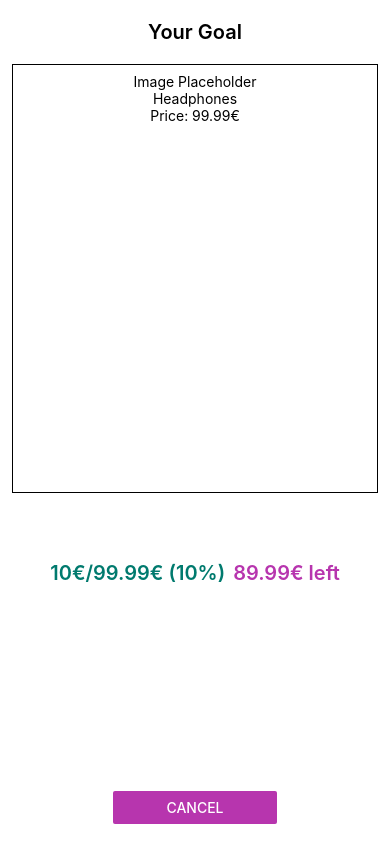
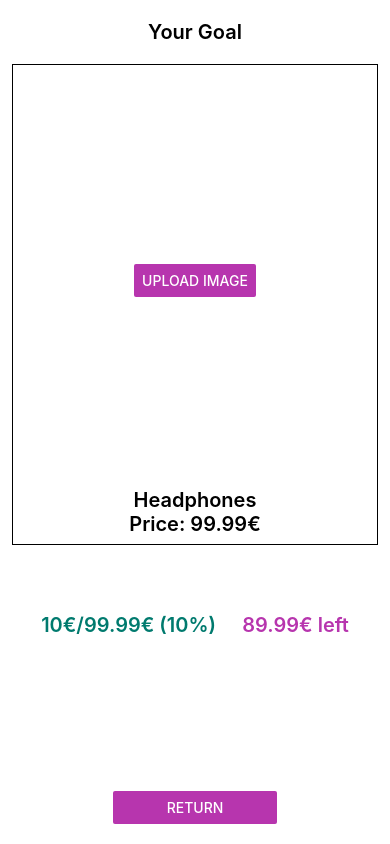
Before and after one commit to krisograbek/kill-da-habit, a React Native app: screen / in a window 390 px wide. Both pictures are taken after a click on the element 158 px from the left and 89 px from the top of the page. Built offline with nearby package versions, Linux system fonts and the light colour scheme.

Commit message:
style adjustments, add image key to goals

```diff
--- a/App.js
+++ b/App.js
@@ -11,7 +11,7 @@ export default function App() {
   const [createHabitVisible, setCreateHabitVisible] = useState(false);
   const [isGoalModalVisible, setIsGoalModalVisible] = useState(false);
   const [habitList, setHabitList] = useState([]);
-  const [currentGoal, setCurrentGoal] = useState({ name: "Headphones", price: 99.99 })
+  const [currentGoal, setCurrentGoal] = useState({ name: "Headphones", price: 99.99, img: "" })
   return (
     <View style={styles.appContainer}>
       <Header>
--- a/components/ProgressBar.js
+++ b/components/ProgressBar.js
@@ -3,7 +3,6 @@ import { Pressable, StyleSheet, Text, View } from 'react-native';
 import { theme } from '../global.styles';
 
 const ProgressBar = ({ progress, mainStyles }) => {
-  console.log(mainStyles)
   return (
     <View style={[styles.mainContainer, mainStyles]}>
       <View style={[styles.leftSide, { flex: progress }]}>
--- a/components/SavingGoal.js
+++ b/components/SavingGoal.js
@@ -4,7 +4,7 @@ import { theme } from '../global.styles';
 import ProgressBar from './ProgressBar';
 
 const SavingGoal = ({ isVisible, setIsVisible, goal, saved }) => {
-  const { name, price } = goal;
+  const { name, price, img } = goal;
   const progressPercent = parseInt(saved / price * 100)
   const handleOnClose = () => {
     setIsVisible(false);
@@ -13,40 +13,42 @@ const SavingGoal = ({ isVisible, setIsVisible, goal, saved }) => {
     <Modal visible={isVisible} animationType='slide' onRequestClose={handleOnClose} >
       <View style={styles.mainContainer}>
         <View style={styles.titleContainer}>
-          <Text style={styles.titleText}>
+          <Text style={styles.text}>
             Your Goal
           </Text>
         </View>
         <View style={styles.goalContainer}>
-          <View>
-            <Text>
-              Image Placeholder
-            </Text>
+          <View style={styles.imageContainer}>
+            {img === "" ? (
+              <Button title='upload image' onPress={() => { console.log("Upload Pressed") }} color={theme.colors.secondary} />
+            ) : (
+              <Text>{img}</Text>
+            )}
           </View>
           <View>
-            <Text>
+            <Text style={styles.text}>
               {goal.name}
             </Text>
           </View>
           <View>
-            <Text>
+            <Text style={styles.text}>
               Price: {goal.price}€
             </Text>
           </View>
         </View>
         <ProgressBar progress={saved / goal.price} mainStyles={{ height: 40 }} />
         <View style={styles.progressContainer}>
-          <Text style={[styles.progressText, { color: theme.colors.primary }]}>
+          <Text style={[styles.text, { color: theme.colors.primary }]}>
             {saved}€/{goal.price}€&nbsp;({progressPercent}%)
           </Text>
-          <Text style={[styles.progressText, { color: theme.colors.secondary }]}>
+          <Text style={[styles.text, { color: theme.colors.secondary }]}>
             {goal.price - saved}€ left
           </Text>
         </View>
         {/* <View style={styles.progressBar}> */}
         {/* </View> */}
         <View style={styles.button}>
-          <Button testID='closeButton' title='Cancel' onPress={handleOnClose} color={theme.colors.secondary} />
+          <Button testID='closeButton' title='Return' onPress={handleOnClose} color={theme.colors.secondary} />
         </View>
       </View>
     </Modal>
@@ -65,32 +67,31 @@ const styles = StyleSheet.create({
   titleContainer: {
     padding: 8
   },
-  titleText: {
+  text: {
     fontSize: 20,
     fontWeight: "600",
   },
   goalContainer: {
-    flex: 2,
+    flex: 3,
     width: "100%",
     alignItems: 'center',
     padding: 8,
     margin: 12,
     borderWidth: 1,
   },
+  imageContainer: {
+    flex: 1,
+    justifyContent: "center"
+  },
   progressContainer: {
     flex: 1,
     width: "100%",
     flexDirection: "row",
-    justifyContent: "center",
+    justifyContent: "space-around",
     padding: 16,
   },
   progressBar: {
     flex: 1,
-  },
-  progressText: {
-    fontSize: 20,
-    fontWeight: "600",
-    paddingHorizontal: 4,
   },
   button: {
     width: '45%',
```
